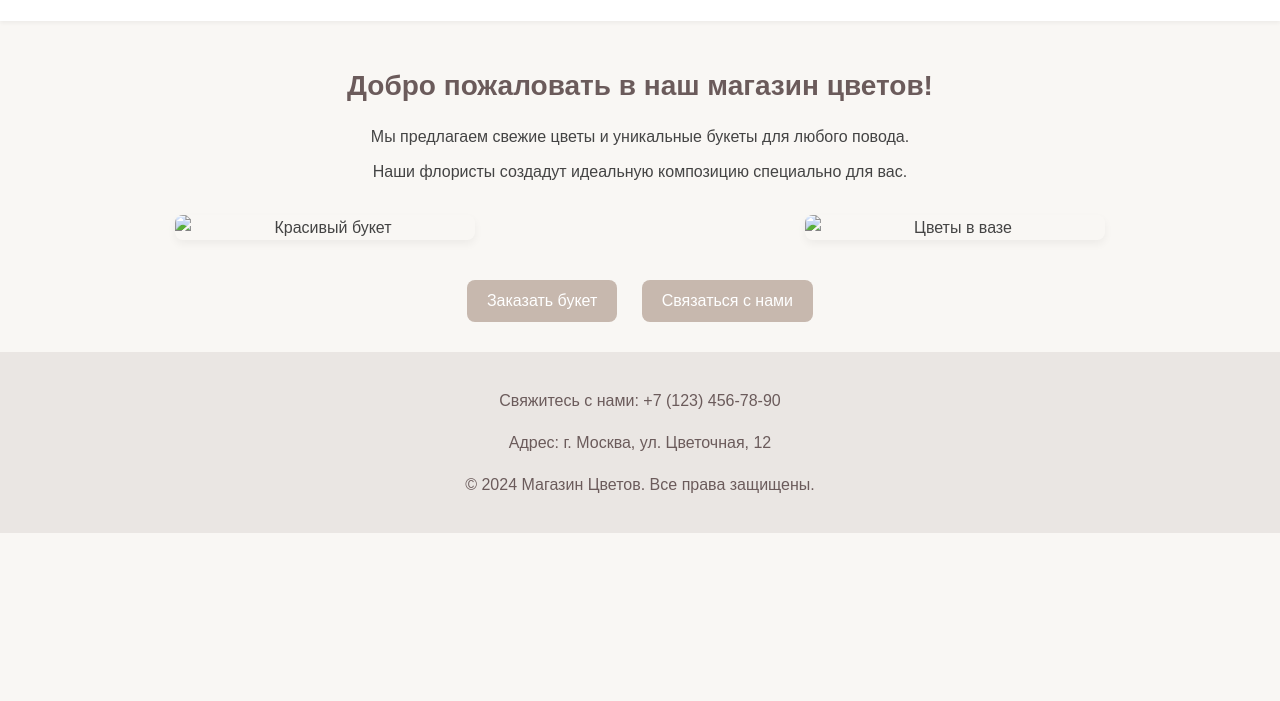
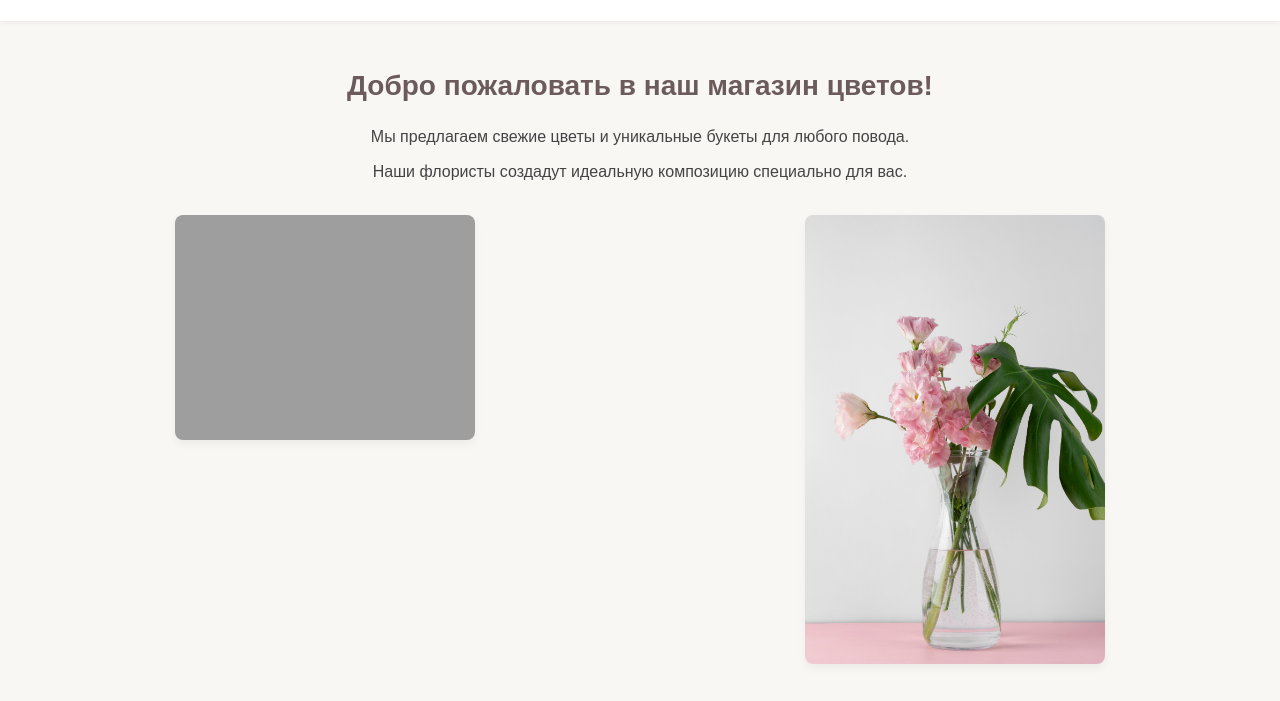
Before and after one commit to AnastasiiaBulgakova/flowerShop, a plain HTML site: page index.html in a window 1280 px wide. Shown: the part 90-791 px from the top of the page. Drawn offline with Linux system fonts and the light colour scheme; the site is published under a folder, as on GitHub Pages, so addresses that start at the root find nothing.

Commit message:
Update index.html

```diff
--- a/index.html
+++ b/index.html
@@ -24,8 +24,8 @@
     </section>
 
     <section class="gallery">
-        <img src="/images/reusable-menstrual-cup-product-with-flowers.jpg" alt="Красивый букет" class="gallery-image">
-        <img src="/images/front-view-bouquet-flowers-vase.jpg" alt="Цветы в вазе" class="gallery-image">
+        <img src="./images/reusable-menstrual-cup-product-with-flowers.jpg" alt="Красивый букет" class="gallery-image">
+        <img src="./images/front-view-bouquet-flowers-vase.jpg" alt="Цветы в вазе" class="gallery-image">
     </section>
 
     <section class="call-to-action">
```
